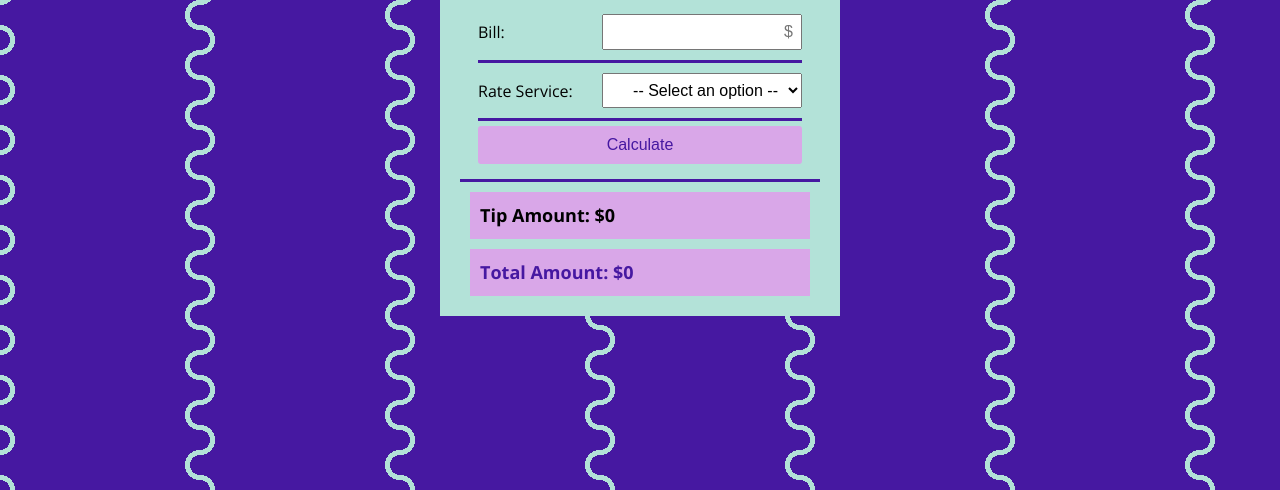
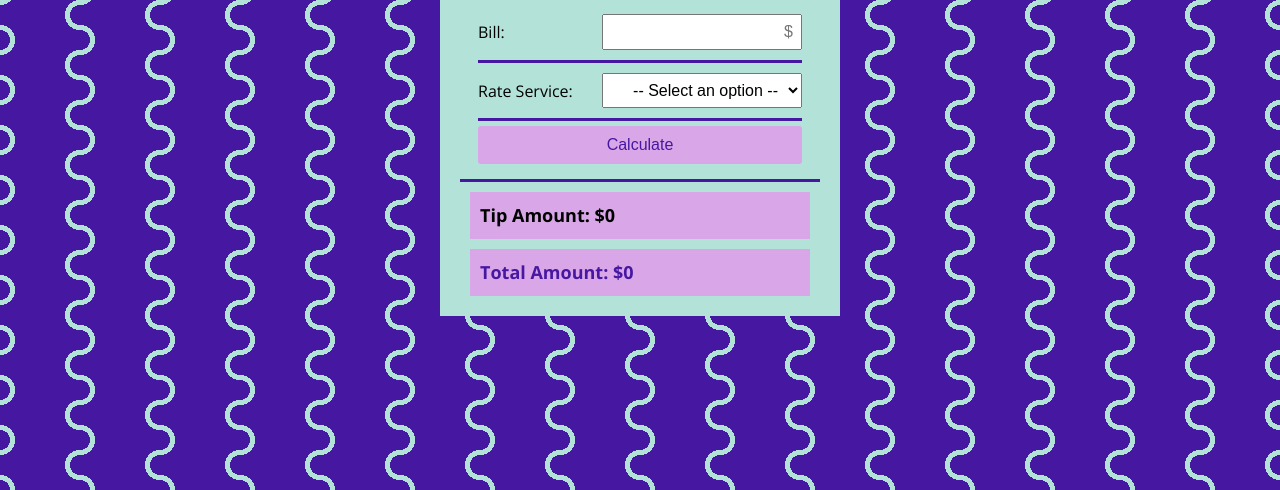
Before and after one commit to DanielaBerlin/Tip-Calculator, a plain HTML site: page index.html in a window 1280 px wide. Shown: the part 310-800 px from the top of the page. Drawn offline with nearby package versions, Linux system fonts and the light colour scheme.

Commit message:
Enhance visual impact by amplifying the repetition of background color pattern

```diff
--- a/styles.css
+++ b/styles.css
@@ -50,7 +50,7 @@ section {
       rgb(179, 226, 216) 1.5rem,
       transparent 1.5rem
     );
-  background-size: 20rem 5rem;
+  background-size: 8rem 5rem;
   background-position: 0 0, 0 2.5rem;
   display: flex;
   justify-content: center;
```
